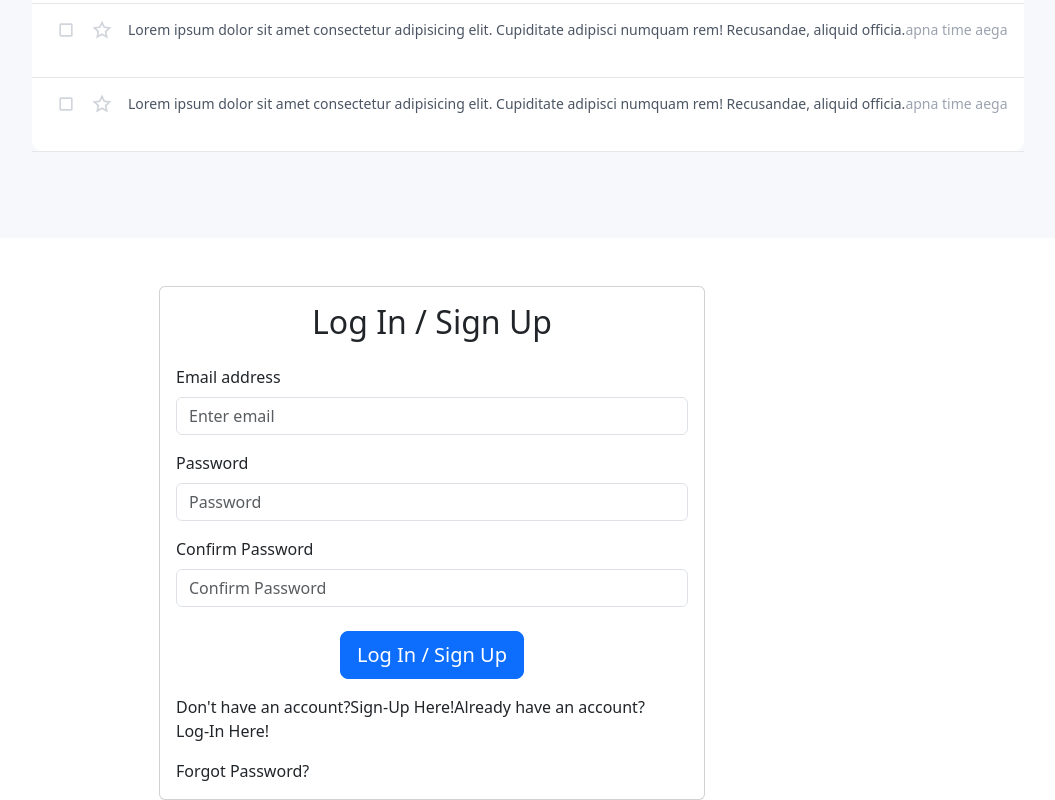
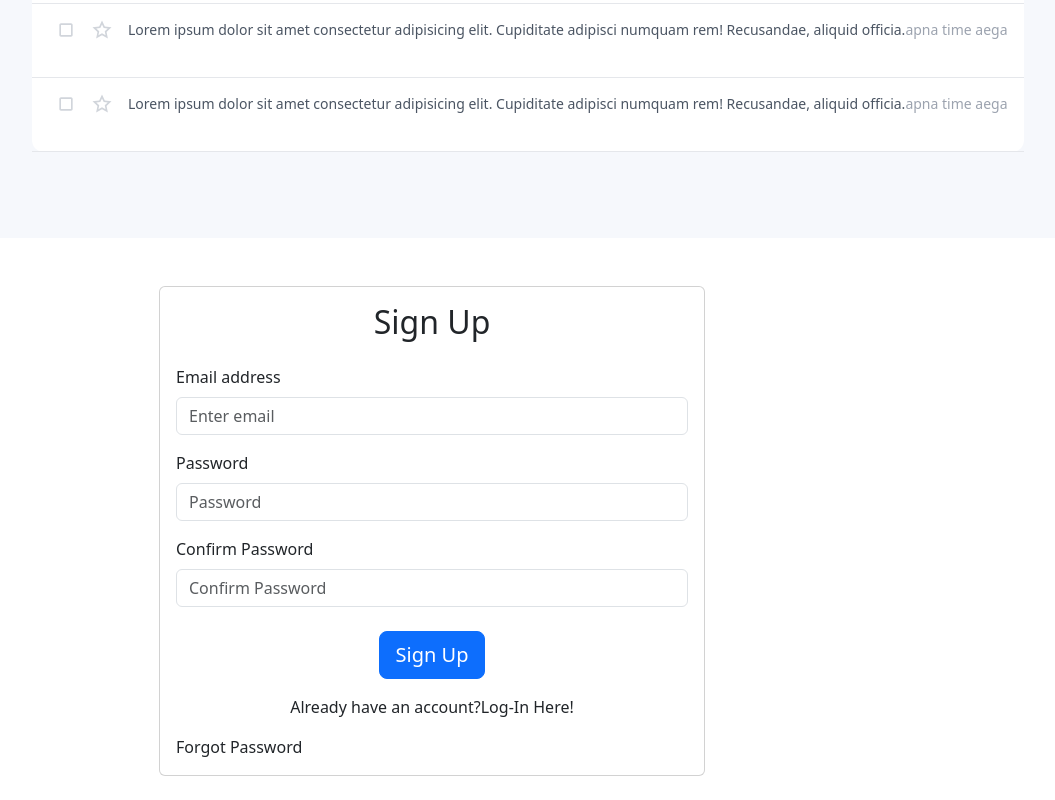
Before and after one commit to CoolShivas/007--React_Redux_Mail_Box, a React (Vite) app in the folder mail_box_clone/: page / in a window 1280 px wide. Shown: the part 562-1362 px from the top of the page, without its empty margins (208-1263 px from the left). After the commit the page ends 1338 px from the top, so only its background shows below. Built offline with nearby package versions, Linux system fonts and the light colour scheme.

Commit message:
Added the Conditional Rendering and SwitchModeToggler in the  AuthForm to toggle b/w Login and SIgnUp.

```diff
--- a/mail_box_clone/src/components/auth/AuthForm.jsx
+++ b/mail_box_clone/src/components/auth/AuthForm.jsx
@@ -1,7 +1,14 @@
+import { useState } from "react";
 import { Container, Row, Col, Card, Form, Button } from "react-bootstrap";
 
 
 const AuthForm = () => {
+
+    const [isLogIn, setIsLogIn] = useState(false);
+
+    const switchModeToggler = () => {
+        setIsLogIn((prevState) => !prevState);
+    };
 
     return (
         <Container>
@@ -10,8 +17,9 @@ const AuthForm = () => {
                     <Card>
                         <Card.Body>
                             <h2 className="text-center mb-4">
-                                Log In / Sign Up
+                                {isLogIn ? "Log In " : "Sign Up"}
                             </h2>
+
                             <Form>
 
                                 <Form.Group controlId="formBasicEmail">
@@ -30,7 +38,7 @@ const AuthForm = () => {
                                     />
                                 </Form.Group>
 
-                                <Form.Group
+                                {!isLogIn && <Form.Group
                                     controlId="formBasicConfirmfPassword"
                                     className="mt-3"
                                 >
@@ -39,30 +47,35 @@ const AuthForm = () => {
                                         type="password"
                                         placeholder="Confirm Password"
                                     />
-                                </Form.Group>
+                                </Form.Group>}
 
 
                                 <Col className="text-center">
                                     <Button className={`mt-4`} variant="primary" type="submit" size="lg">
-                                        Log In / Sign Up
+                                        {isLogIn ? "Log In" : "Sign Up"}
                                     </Button>
                                 </Col>
                             </Form>
                             <p
-                                className="text-left mt-3"
+                                className="text-center mt-3"
+                                onClick={switchModeToggler}
                             >
-                                <span>
+                                {isLogIn ? (<span>
                                     Don't have an account?
                                     <button className="su_toogle"> Sign-Up Here! </button>
-                                </span>
-                                <span>
-                                    Already have an account?
-                                    <button className="su_toogle"> Log-In Here! </button>
-                                </span>
+                                </span>)
+                                    :
+                                    (<span>
+                                        Already have an account?
+                                        <button className="su_toogle"> Log-In Here! </button>
+                                    </span>)}
+
                             </p>
-                            <button className="text-left su_toogle">
-                                Forgot Password?
+
+                            <button className="su_toogle">
+                                Forgot Password
                             </button>
+
                         </Card.Body>
                     </Card>
                 </Col>
```
